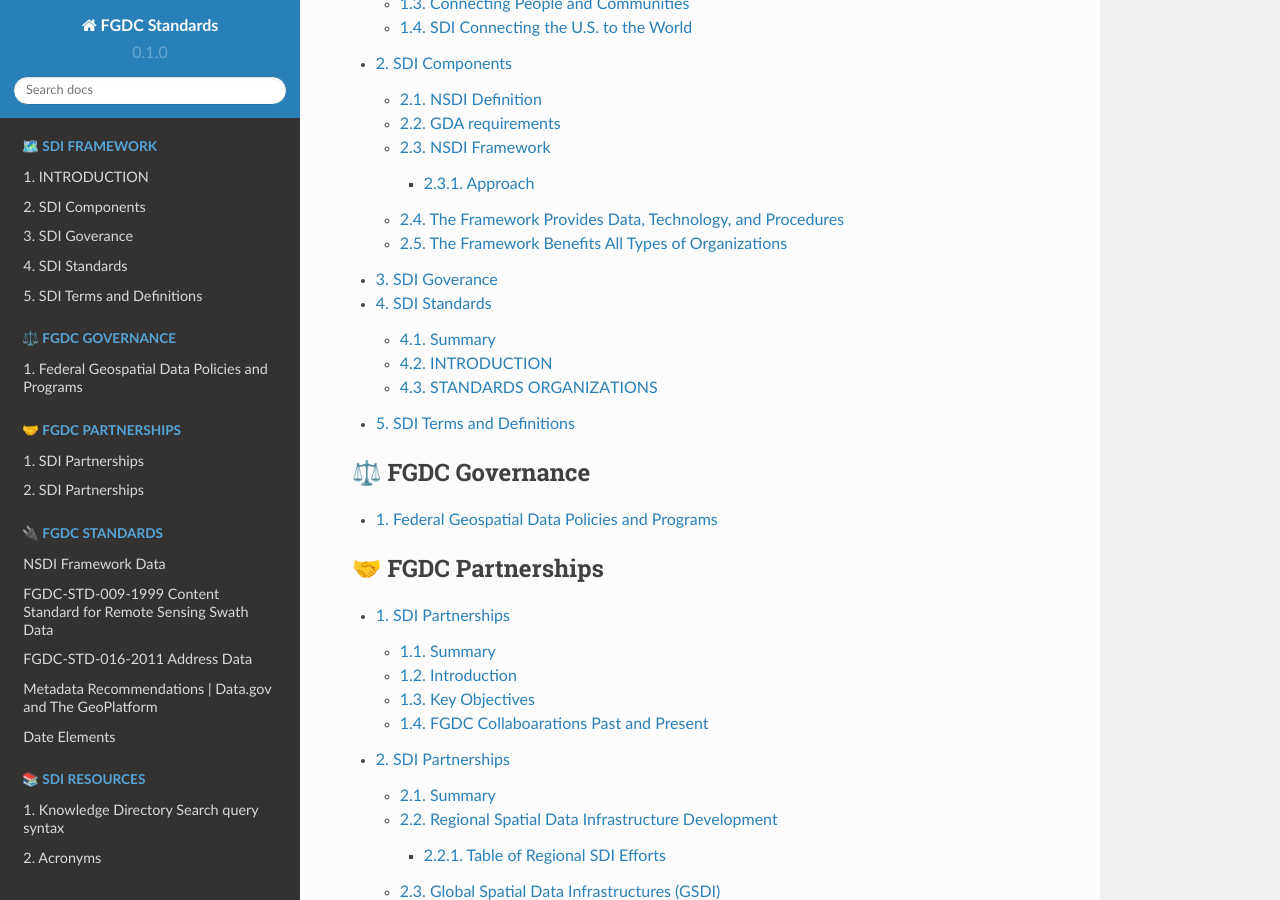
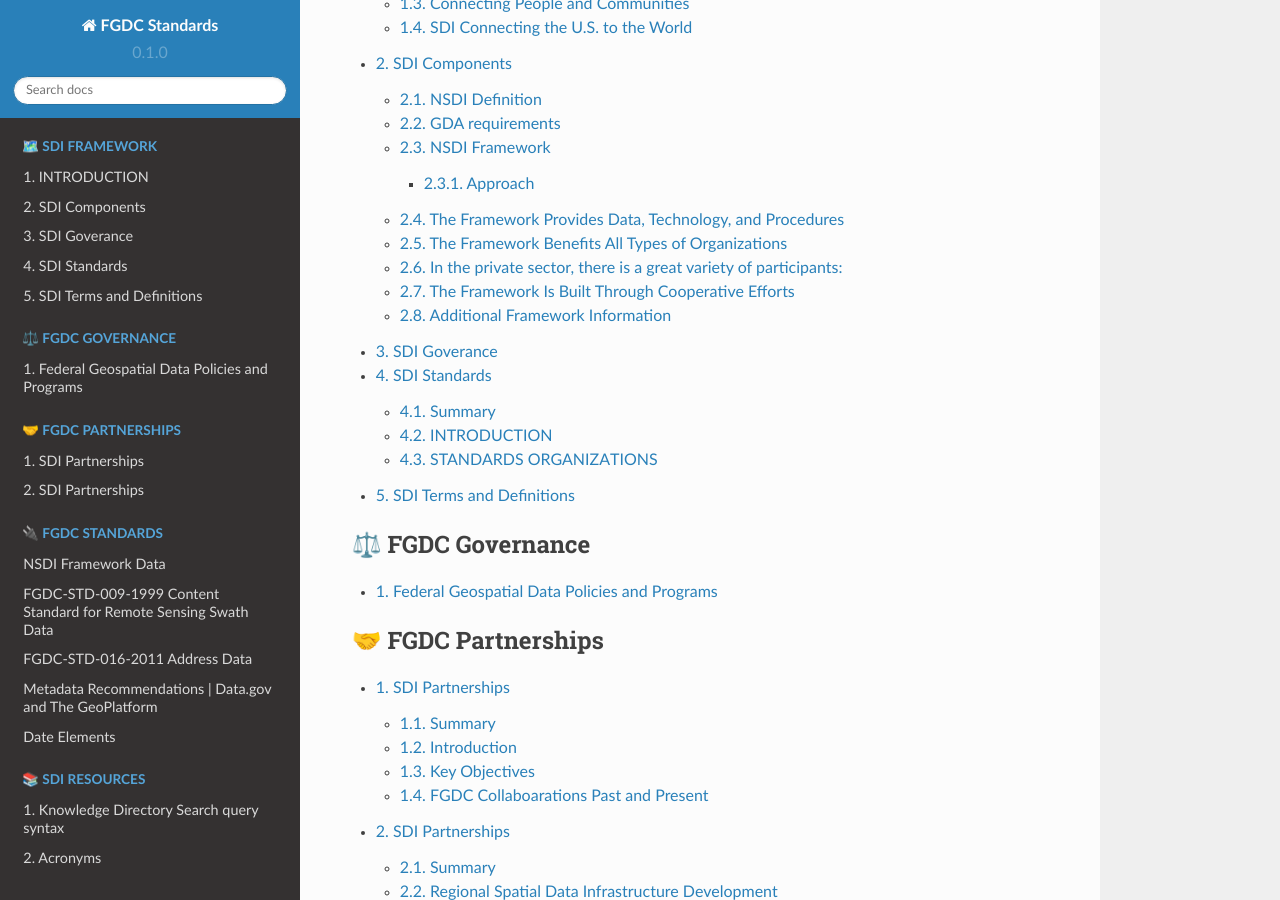
Before and after one commit to fgdcgov/sdi, a Sphinx documentation site: the page built from docs/source/index.rst, in a window 1280 px wide and 900 px high, scrolled down 601 px. Built offline with Sphinx 7.4.7 and the Read the Docs theme 2.0.0, drawn with Linux system fonts in a browser that asks for light colours; pages that are not in the unit, such as notebooks, are missing from menus.

Commit message:
Updated content

```diff
--- a/docs/source/sdiframework/02sdicomponents.rst
+++ b/docs/source/sdiframework/02sdicomponents.rst
@@ -79,7 +79,7 @@
 # Federal government agencies also are characterized as using lower-resolution data, frequently producing and using data that have a low level of detail and cover broad regions. They also tend to produce and use individual data themes related to their operations. But federal agencies often need and produce higher-resolution data, particularly in managing federally owned lands or facilities, or working on specific projects.
 
 In the private sector, there is a great variety of participants:
-
+-------------------------------
 # users and producers of detailed data, such as utilities;
 users of small-scale, limited geographic themes, such as street networks, statistical areas, and administrative units;
 data producers who create detailed data as a product or a service;
@@ -89,6 +89,7 @@
 Nonprofit and educational institutions also create and use a variety of geographic data and provide GIS-related services. They cover the full spectrum of data content, resolution, and geographic coverage. Depending on the organization’s activities, data use may range from high-resolution data over small areas, as in facility management, to low-resolution data over wide areas, as in regional or national environmental studies.
 
 The Framework Is Built Through Cooperative Efforts
+-------------------------------
 Organizations build the framework by coordinating their data development activities. Framework data coordination operates along two dimensions. The first dimension emphasizes opportunities for organizations with similar needs. An example is a metropolitan area in which local governments, their customers, state and federal agencies with facilities in the area, utilities, and others require high-resolution spatial data for their operations. In this case the framework provides a starting point for sharing the commonly needed geographic base information and allows each organization to add the unique information it requires to meet its business needs.
 
 The second dimension emphasizes opportunities for organizations needing different amounts of detail for an area. For example, a local government, a regional transportation planning organization, and a state transportation agency may require road data for an area, albeit at progressively coarser levels of detail. To work together effectively, they may need to share the results of their individual efforts and would benefit from using a common geographic base and generalized data created from this base. The framework provides a starting point for a base and the data generalized from it, providing the organizations with contemporary and consistent data for decision making and helping them avoid confusion caused by differences in the vintages, common attributes, and other characteristics of the base data.
@@ -96,6 +97,8 @@
 The framework is being developed by this entire community, with organizations from all areas playing roles. For some, the framework will supply the data they need to build applications. Others will contribute data, and some may provide services to maintain and distribute data. Some organizations will play several roles in framework development, operation, and use. The framework will take many years to develop fully, but useful components are being developed continuously.
 Framework has several apects: Data, Procedures and technology for building and using the data, and Institutional relationships and business practices that support the environment. The framework was designed to facilitate production and use of geographic data, to reduce costs and improve service and decision making.
 
+Additional Framework Information
+-------------------------------
 .. tip::  Partnerships
 
    For the past two decades the FGDC has provided leadership in fostering collaboration and developing partnerships for the advancement the NSDI. An effective NSDI requires developing and utilizing partnerships that promote collaboration, cost-effectiveness, and interoperable solutions. These components are the key underpinnings of the NSDI. Moreover, federal geospatial programs are highly dependent on effective relationships with partners and stakeholders from multiple sectors, including the private sector, academia, nonprofits, and all levels of government.
```
